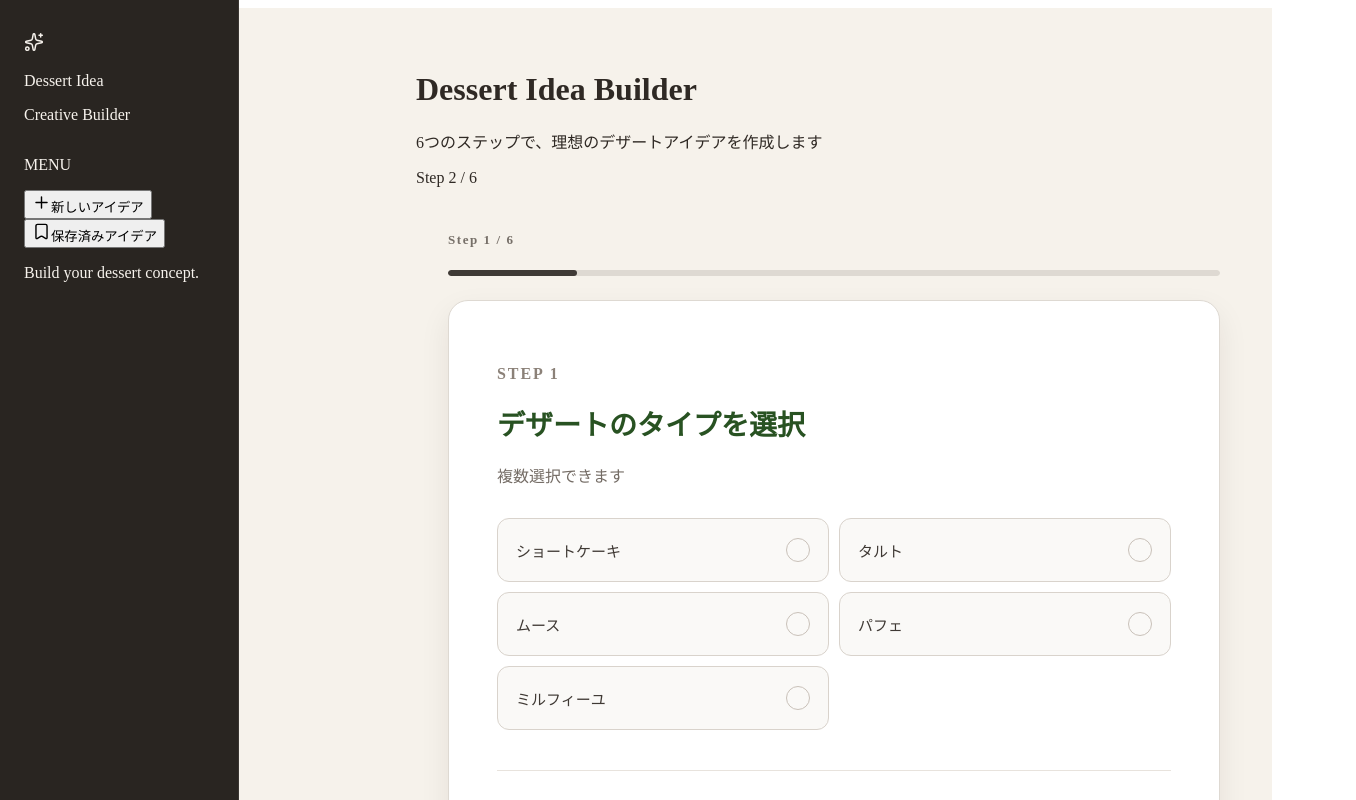
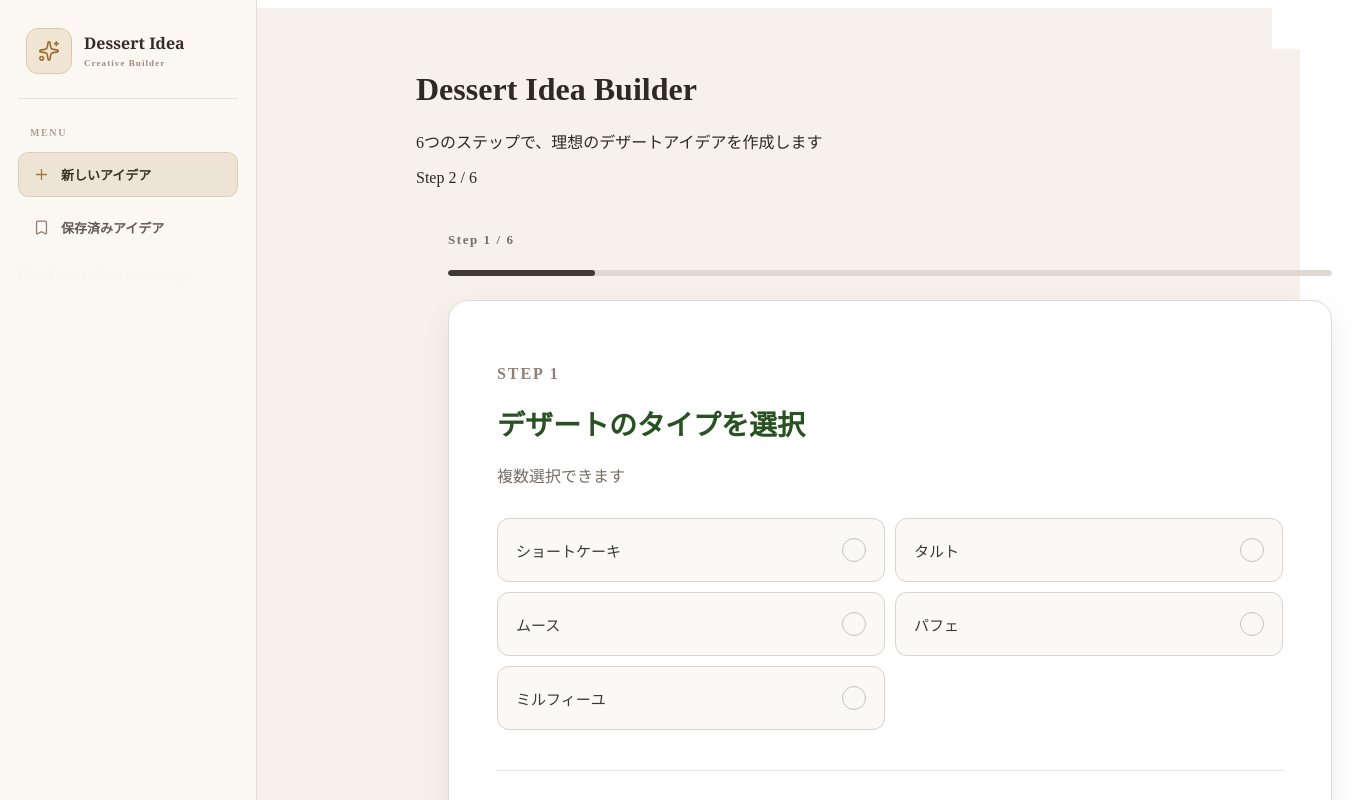
Before and after one commit to usamiyouhei/dessert_idea_builder, a Next.js app: page /idea-builder in a window 1280 px wide. Shown: the top 800 px of the page, 1356 px wide, since content can reach past the window. Built offline with nearby package versions, Linux system fonts and the light colour scheme.

Commit message:
update scss

```diff
--- a/src/components/layout/AppShell/AppShell.module.scss
+++ b/src/components/layout/AppShell/AppShell.module.scss
@@ -16,14 +16,34 @@
 
 .main {
   flex: 1;
+  width: 100%;
   padding: 20px 28px 32px;
 }
 
-@media (max-width: 980px) {
+/* Tablet */
+
+@media (max-width: 1024px) {
+  .mainArea {
+    margin-left: 190px;
+  }
+
+  .main {
+    padding: 12px 14px 20px;
+  }
+}
+
+/* Mobile */
+
+@media (max-width: 768px) {
+  .appShell {
+    display: block;
+  }
+
   .mainArea {
     margin-left: 0;
   }
+
   .main {
-    padding: 20px;
+    padding: 9px 8px 16px;
   }
 }
--- a/src/components/layout/AppShell/AppShell.tsx
+++ b/src/components/layout/AppShell/AppShell.tsx
@@ -22,7 +22,7 @@ export default function AppShell({
 }: AppShellProps) {
   return (
     <div className={styles.appShell}>
-      <Sidebar onNewidea={onNewIdea} />
+      <Sidebar onNewIdea={onNewIdea} />
 
       <div className={styles.mainArea}>
         <Header
--- a/src/components/layout/Sidebar/Sidebar.module.scss
+++ b/src/components/layout/Sidebar/Sidebar.module.scss
@@ -8,11 +8,127 @@
   display: flex;
   flex-direction: column;
 
-  width: 190px;
+  width: 220px;
   min-height: 100vh;
-  padding: 32px 24px;
+  padding: 28px 18px 22px;
 
   color: #f7f3ed;
-  background-color: #292521;
-  border-right: 1px solid rgba(255, 255, 255, 0.08);
+  background-color: #fbf8f3;
+  border-right: 1px solid #e4ddd3;
 }
+
+.logoArea {
+  display: flex;
+  align-items: center;
+  gap: 12px;
+  padding: 0 8px 24px;
+  border-bottom: 1px solid #e7e0d7;
+}
+
+.logoIcon {
+  display: grid;
+  place-items: center;
+
+  width: 44px;
+  height: 44px;
+
+  color: #9c6f2f;
+  background-color: #f1e6d4;
+  border: 1px solid #dcc9a9;
+  border-radius: 12px;
+
+  svg {
+    width: 22px;
+    height: 22px;
+  }
+}
+
+.logoText {
+  min-width: 0;
+}
+
+.logoTitle {
+  margin: 0;
+  color: #342c26;
+  font-family: Georgia, "Times New Roman", serif;
+  font-size: 16px;
+  font-weight: 700;
+  line-height: 1.2;
+}
+
+.logoSubtitle {
+  margin: 4px 0 0;
+  color: #9a8d81;
+  font-size: 9px;
+  font-weight: 600;
+  letter-spacing: 0.12em;
+}
+
+.navigation {
+  display: flex;
+  flex-direction: column;
+  gap: 8px;
+  margin-top: 28px;
+}
+
+.navigationLabel {
+  margin: 0 0 6px 12px;
+  color: #ad9f92;
+  font-size: 10px;
+  font-weight: 700;
+  letter-spacing: 0.16em;
+}
+
+.navigationItem {
+  display: flex;
+  align-items: center;
+  gap: 11px;
+
+  width: 100%;
+  padding: 12px 14px;
+
+  color: #655c54;
+  font: inherit;
+
+  font-size: 13px;
+  font-weight: 600;
+  text-align: left;
+
+  appearance: none;
+  background-color: transparent;
+  border: 1px solid transparent;
+
+  border-radius: 10px;
+  cursor: pointer;
+
+  transition:
+    color 0.2s ease,
+    background-color 0.2s ease,
+    border-color 0.2s ease,
+    transform 0.2s ease;
+
+  svg {
+    flex-shrink: 0;
+    width: 17px;
+    height: 17px;
+    color: #8a7b6e;
+  }
+
+  &:hover {
+    color: #3d332b;
+    background-color: #f1e8dc;
+    transform: translateX(2px);
+    svg {
+      color: #a67634;
+    }
+  }
+}
+
+.active {
+  color: #3b3027;
+  background-color: #eee4d5;
+  border-color: #dfcfb6;
+  svg {
+    color: #a67634;
+  }
+}
--- a/src/components/layout/Sidebar/Sidebar.tsx
+++ b/src/components/layout/Sidebar/Sidebar.tsx
@@ -5,10 +5,10 @@ import styles from "./Sidebar.module.scss";
 import { useRouter } from "next/navigation";
 import { Bookmark, Plus, Sparkles } from "lucide-react";
 type SidebarProps = {
-  onNewidea: () => void;
+  onNewIdea: () => void;
 };
 
-export default function Sidebar({ onNewidea }: SidebarProps) {
+export default function Sidebar({ onNewIdea }: SidebarProps) {
   const router = useRouter();
   return (
     <aside className={styles.sidebar}>
```
